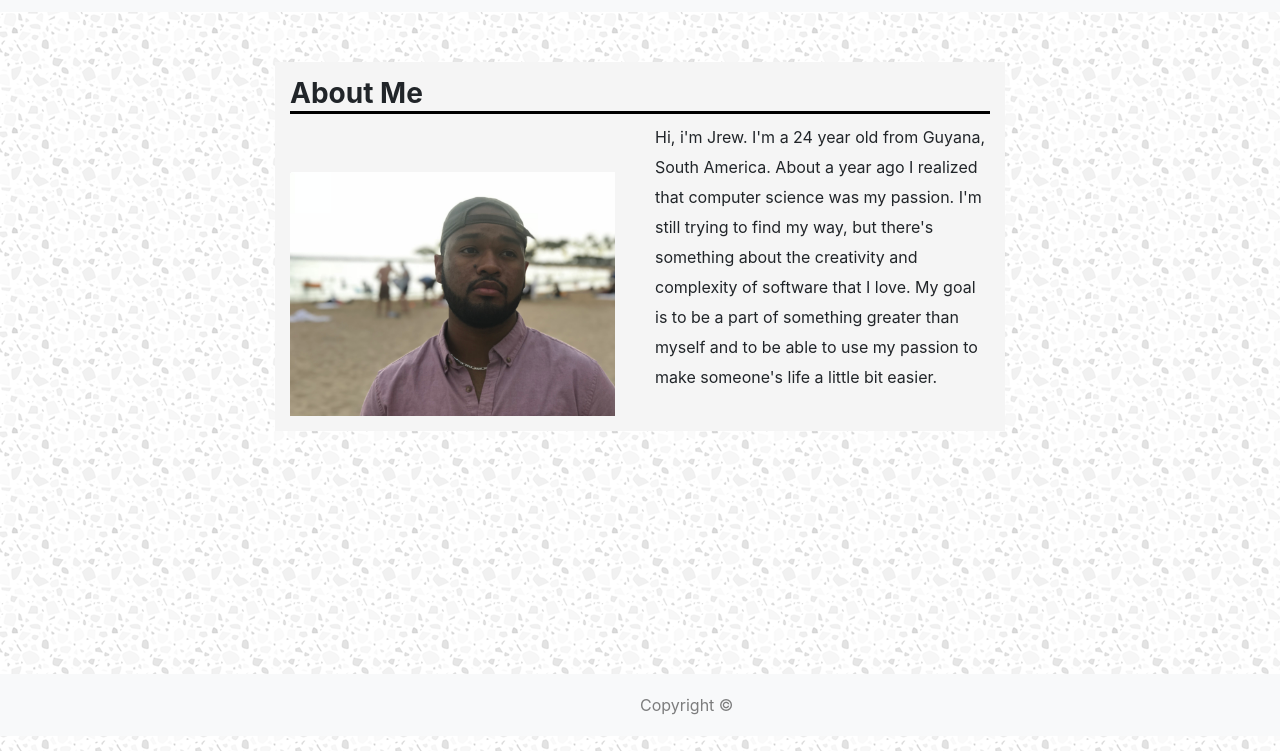
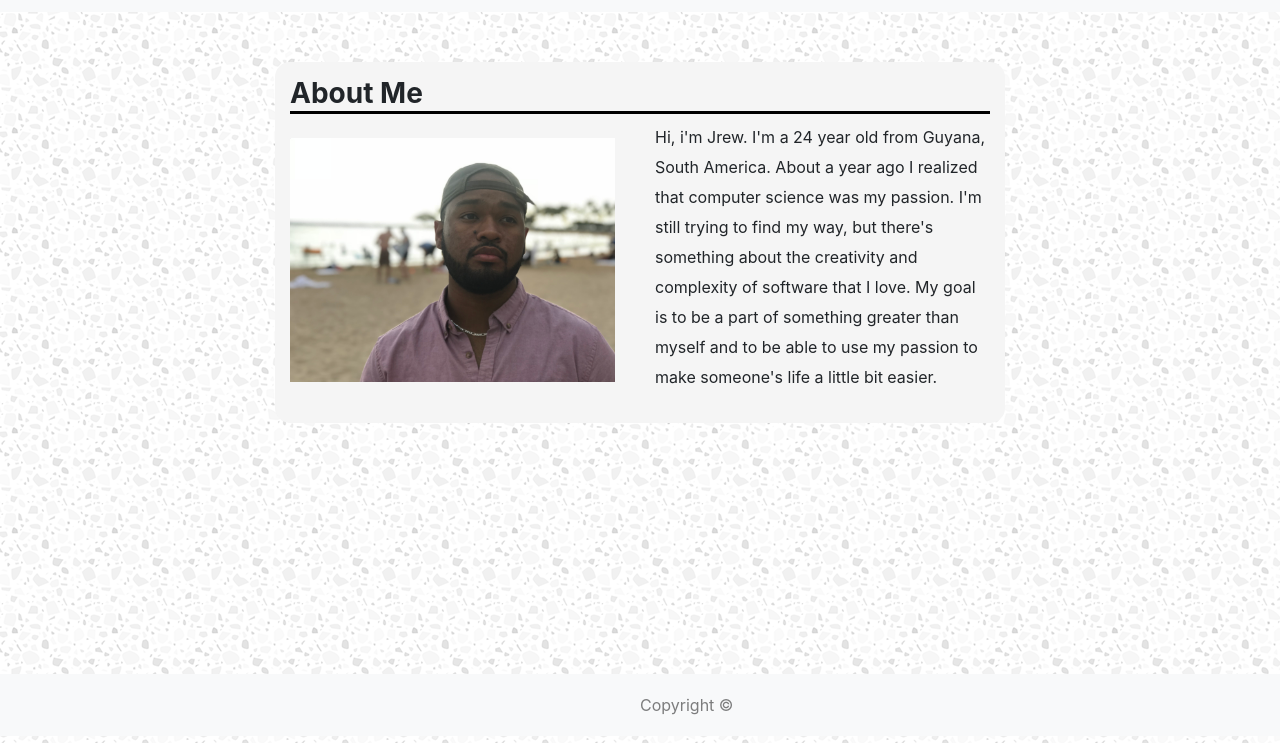
Before and after one commit to JrewGit/bootStrapPortfolio, a plain HTML site: page index.html in a window 1280 px wide. Shown: the part 64-815 px from the top of the page. Drawn offline with nearby package versions, Linux system fonts and the light colour scheme.

Commit message:
Added borders and fixed porfolio placeholders

```diff
--- a/assets/css/style.css
+++ b/assets/css/style.css
@@ -12,6 +12,7 @@ body {
 .aboutMe {
     background-color: whitesmoke;
     padding: 15px;
+    border-radius: 15px;
 }
 
 .aboutMeHeader {
@@ -22,7 +23,7 @@ body {
 img {
     width: 325px;
     height: 250px;
-    margin-top: 15%;
+    margin-top: 5%;
 }
 
 html {
```
Also changed, not shown: portfolio.html (+0 -4 lines).
